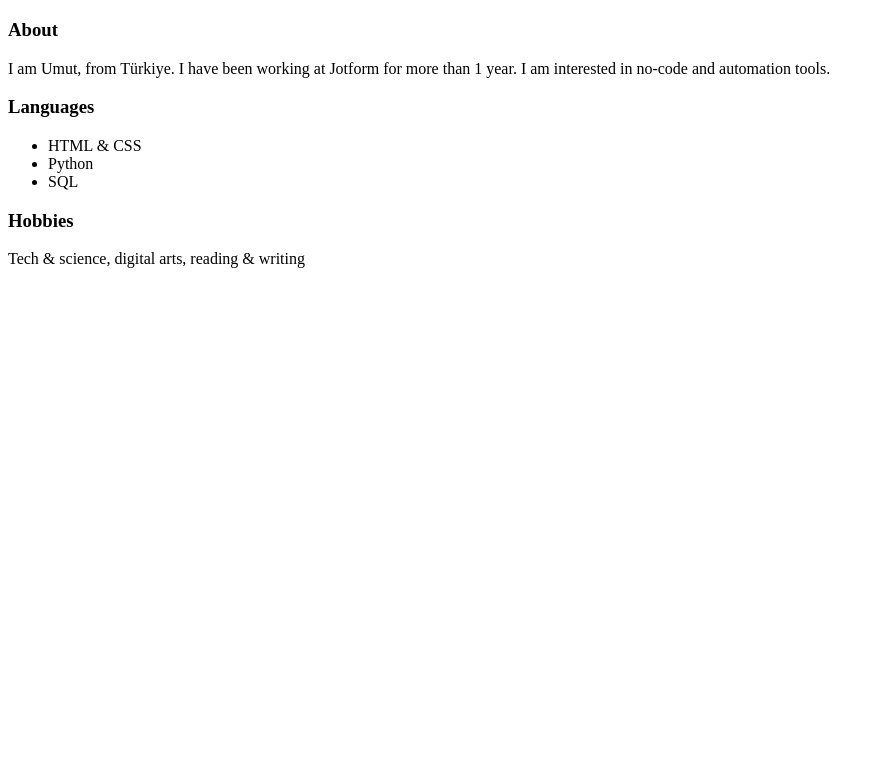
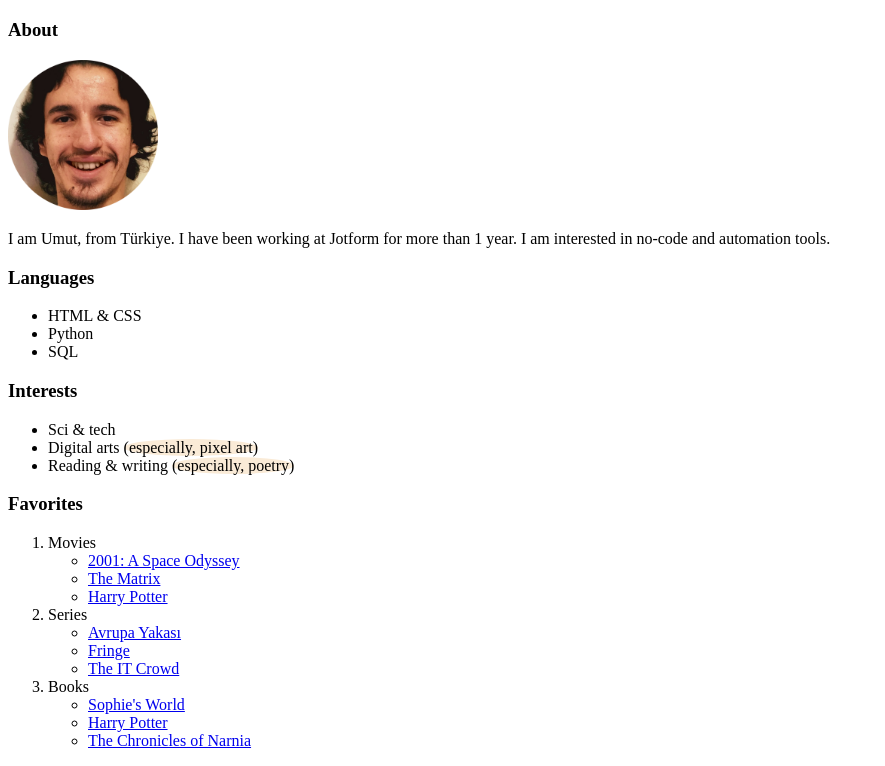
Before and after one commit to ultumi/patika-front-end, a plain HTML site: page index.html in a window 1280 px wide. Shown: the part 61-827 px from the top of the page, without its empty margins (0-885 px from the left). Before the commit the page ends 800 px from the top, so only its background shows below. Drawn offline with Linux system fonts and the light colour scheme.

Commit message:
index.html was enriched as v2

```diff
--- a/index.html
+++ b/index.html
@@ -5,24 +5,69 @@
     <meta http-equiv="X-UA-Compatible" content="IE=edge">
     <meta name="viewport" content="width=device-width, initial-scale=1.0">
     <title>Mehmet Umut Mutlu</title>
+
+    <style>
+        .especially {
+            background-color: antiquewhite;
+            border-radius: 50%;
+        }
+    </style>
 </head>
 <body>
     <h1>Mehmet Umut Mutlu</h1>
 
-    <!-- Sections start -->
+    <div id="hero-section">
         <h3>About</h3>
-    <p>I am Umut, from Türkiye. I have been working at Jotform for more than 1 year. I am interested in no-code and automation tools.</p>
+        <img src="img/me.png" alt="Mehmet Umut Mutlu's Photo" width="150px">
+        <p>I am Umut, from Türkiye. I have been working at Jotform for more than 1 year.
+        I am interested in no-code and automation tools.</p>
+    </div>
 
+    <!-- Sub-sections start -->
+    <div class="sections">
+        <div class="sub-section" id="languages">
             <h3>Languages</h3>
             <ul>
                 <li>HTML & CSS</li>
                 <li>Python</li>
                 <li>SQL</li>
             </ul>
+        </div>
 
-    <h3>Hobbies</h3>
-    <p>Tech & science, digital arts, reading & writing</p>
-    <!-- Sections end -->
+        <div class="sub-section" id="interests">
+            <h3>Interests</h3>
+            <ul>
+                <li>Sci & tech</li>
+                <li>Digital arts <span class="especially">(especially, pixel art)</span></li>
+                <li>Reading & writing <span class="especially">(especially, poetry)</span></li>
+            </ul>
+        </div>
+
+        <div class="sub-section" id="favorites">
+            <h3>Favorites</h3>
+            <ol>
+                <li>Movies</li>
+                <ul>
+                    <li><a href="https://www.imdb.com/title/tt0062622/" target="_blank">2001: A Space Odyssey</a></li>
+                    <li><a href="https://www.imdb.com/title/tt0133093/" target="_blank">The Matrix</a></li>
+                    <li><a href="https://www.imdb.com/title/tt0241527/" target="_blank">Harry Potter</a></li>
+                </ul>
+                <li>Series</li>
+                <ul>
+                    <li><a href="https://www.imdb.com/title/tt0421291/" target="_blank">Avrupa Yakası</a></li>
+                    <li><a href="https://www.imdb.com/title/tt1119644/" target="_blank">Fringe</a></li>
+                    <li><a href="https://www.imdb.com/title/tt0487831/" target="_blank">The IT Crowd</a></li>
+                </ul>
+                <li>Books</li>
+                <ul>
+                    <li><a href="https://www.goodreads.com/book/show/10959.Sophie_s_World" target="_blank">Sophie's World</a></li>
+                    <li><a href="https://www.goodreads.com/book/show/72193.Harry_Potter_and_the_Philosopher_s_Stone" target="_blank">Harry Potter</a></li>
+                    <li><a href="https://www.goodreads.com/book/show/11127.The_Chronicles_of_Narnia" target="_blank">The Chronicles of Narnia</a></li>
+                </ul>
+            </ol>
+        </div>
+    </div>
+    <!-- Sub-sections end -->
 
 </body>
 </html>
```
Also changed, not shown: img/me.png (added). Lines whose indentation alone changed are shown as unchanged.
